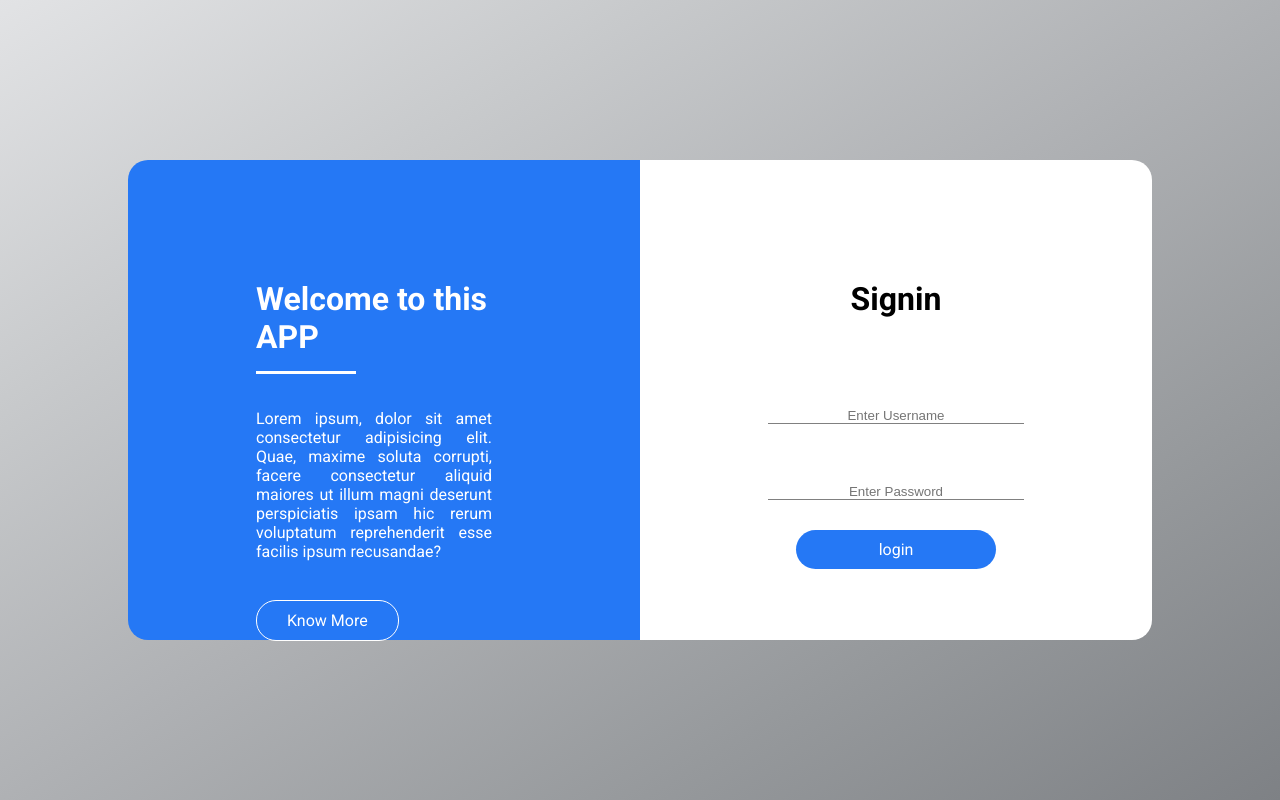
After one commit to nescalan/php-master, a PHP site: page /login.html in a window 1280 px wide. The commit adds this page. Run offline with PHP 8.4, Linux system fonts and the light colour scheme.

Commit message:
Loging page finished

```diff
--- a/jorge-php/css/style.css
+++ b/jorge-php/css/style.css
@@ -1 +1,132 @@
-/* No CSS *//*# sourceMappingURL=style.css.map */
+* {
+  -webkit-box-sizing: border-box;
+          box-sizing: border-box;
+  margin: 0;
+  padding: 0;
+}
+
+body {
+  width: 100%;
+  height: 100vh;
+  display: -webkit-box;
+  display: -ms-flexbox;
+  display: flex;
+  -webkit-box-pack: center;
+      -ms-flex-pack: center;
+          justify-content: center;
+  -webkit-box-align: center;
+      -ms-flex-align: center;
+          align-items: center;
+  font-family: "Roboto", sans-serif;
+  background-image: -webkit-gradient(linear, left top, right bottom, from(#e2e3e5), color-stop(#c8cacc), color-stop(#afb1b4), color-stop(#96999c), to(#7e8185));
+  background-image: linear-gradient(to right bottom, #e2e3e5, #c8cacc, #afb1b4, #96999c, #7e8185);
+}
+
+.wraper {
+  width: 80%;
+  height: 60vh;
+  display: -webkit-box;
+  display: -ms-flexbox;
+  display: flex;
+}
+
+.wraper .container-left {
+  width: 50%;
+  height: auto;
+  display: -webkit-box;
+  display: -ms-flexbox;
+  display: flex;
+  -webkit-box-pack: center;
+      -ms-flex-pack: center;
+          justify-content: center;
+  -webkit-box-align: center;
+      -ms-flex-align: center;
+          align-items: center;
+  border-top-left-radius: 20px;
+  border-bottom-left-radius: 20px;
+  background-color: #2578f5;
+}
+
+.wraper .container-left__info {
+  width: 50%;
+  height: 30vh;
+  color: #fff;
+}
+
+.wraper .container-left__info h2 {
+  width: 100px;
+  height: 3px;
+  margin: 15px 0;
+  background-color: #fff;
+}
+
+.wraper .container-left__info p {
+  height: auto;
+  padding: 20px 20px 20px 0;
+  text-align: justify;
+  margin-bottom: 30px;
+}
+
+.wraper .container-left__info a {
+  color: #fff;
+  border: 1px solid white;
+}
+
+.wraper .container-right {
+  width: 50%;
+  height: auto;
+  display: -webkit-box;
+  display: -ms-flexbox;
+  display: flex;
+  -webkit-box-pack: center;
+      -ms-flex-pack: center;
+          justify-content: center;
+  -webkit-box-align: center;
+      -ms-flex-align: center;
+          align-items: center;
+  border-top-right-radius: 20px;
+  border-bottom-right-radius: 20px;
+  background-color: #fff;
+}
+
+.wraper .container-right .container-left__singin {
+  width: 50%;
+  height: 30vh;
+  display: -webkit-box;
+  display: -ms-flexbox;
+  display: flex;
+  -webkit-box-orient: vertical;
+  -webkit-box-direction: normal;
+      -ms-flex-direction: column;
+          flex-direction: column;
+  text-align: center;
+}
+
+.wraper .container-right .container-left__singin h2 {
+  width: 100px;
+  height: 3px;
+  margin: 30px auto;
+  background-color: #2578f5;
+}
+
+.wraper .container-right .container-left__singin input {
+  height: 25px;
+  margin: 30px 0;
+  text-align: center;
+  border: none;
+  border-bottom: 1px solid grey;
+}
+
+.wraper .container-right .container-left__singin a {
+  width: 200px;
+  color: #fff;
+  background-color: #2578f5;
+}
+
+.btn {
+  margin: 0 auto;
+  padding: 10px 30px;
+  text-decoration: none;
+  border-radius: 20px;
+}
+/*# sourceMappingURL=style.css.map */
--- a/jorge-php/css/style.scss
+++ b/jorge-php/css/style.scss
@@ -0,0 +1,116 @@
+// Variables de Fuentes
+$font-family-primaria: "Roboto", sans-serif;
+$fuente-color-primario: #fff;
+
+//Variables de colores
+$color-primario: #2578f5;
+$color-secundario: #e2e3e5;
+$color-claro: #fff;
+
+// Declaración de Mixin
+@mixin color-invertido {
+  background-color: #111;
+  color: #eee;
+}
+
+* {
+  box-sizing: border-box;
+  margin: 0;
+  padding: 0;
+}
+body {
+  width: 100%;
+  height: 100vh;
+  display: flex;
+  justify-content: center;
+  align-items: center;
+  font-family: $font-family-primaria;
+  background-image: linear-gradient(
+    to right bottom,
+    #e2e3e5,
+    #c8cacc,
+    #afb1b4,
+    #96999c,
+    #7e8185
+  );
+  //   background-color: $color-secundario;
+}
+.wraper {
+  width: 80%;
+  height: 60vh;
+  display: flex;
+  & .container-left {
+    width: 50%;
+    height: auto;
+    display: flex;
+    justify-content: center;
+    align-items: center;
+    border-top-left-radius: 20px;
+    border-bottom-left-radius: 20px;
+    background-color: $color-primario;
+  }
+  & .container-left__info {
+    width: 50%;
+    height: 30vh;
+    color: $fuente-color-primario;
+    h2 {
+      width: 100px;
+      height: 3px;
+      margin: 15px 0;
+      background-color: #fff;
+    }
+    p {
+      height: auto;
+      padding: 20px 20px 20px 0;
+      text-align: justify;
+      margin-bottom: 30px;
+    }
+    a {
+      color: $color-claro;
+      border: 1px solid white;
+    }
+  }
+
+  & .container-right {
+    width: 50%;
+    height: auto;
+    display: flex;
+    justify-content: center;
+    align-items: center;
+    border-top-right-radius: 20px;
+    border-bottom-right-radius: 20px;
+    background-color: #fff;
+    & .container-left__singin {
+      width: 50%;
+      height: 30vh;
+      display: flex;
+      flex-direction: column;
+      text-align: center;
+      h2 {
+        width: 100px;
+        height: 3px;
+        margin: 30px auto;
+        background-color: $color-primario;
+      }
+      input {
+        height: 25px;
+        margin: 30px 0;
+        // color: $color-secundario;
+        text-align: center;
+        border: none;
+        border-bottom: 1px solid grey;
+      }
+      a {
+        width: 200px;
+        color: $color-claro;
+        background-color: $color-primario;
+      }
+    }
+  }
+}
+.btn {
+  margin: 0 auto;
+  padding: 10px 30px;
+  text-decoration: none;
+  border-radius: 20px;
+}
--- /dev/null
+++ b/jorge-php/login.html
@@ -0,0 +1,41 @@
+<!DOCTYPE html>
+<html lang="en">
+  <head>
+    <meta charset="UTF-8" />
+    <meta http-equiv="X-UA-Compatible" content="IE=edge" />
+    <meta name="viewport" content="width=device-width, initial-scale=1.0" />
+    <title>Login</title>
+    <link rel="preconnect" href="https://fonts.gstatic.com" />
+    <link
+      href="https://fonts.googleapis.com/css2?family=Roboto:wght@300;400;700&display=swap"
+      rel="stylesheet"
+    />
+    <link rel="stylesheet" href="./css/style.css" />
+  </head>
+  <body>
+    <div class="wraper">
+      <div class="container-left">
+        <div class="container-left__info">
+          <h1>Welcome to this APP</h1>
+          <h2></h2>
+          <p>
+            Lorem ipsum, dolor sit amet consectetur adipisicing elit. Quae,
+            maxime soluta corrupti, facere consectetur aliquid maiores ut illum
+            magni deserunt perspiciatis ipsam hic rerum voluptatum reprehenderit
+            esse facilis ipsum recusandae?
+          </p>
+          <a class="btn" href="/">Know More</a>
+        </div>
+      </div>
+      <div class="container-right">
+        <div class="container-left__singin">
+          <h1>Signin</h1>
+          <h2></h2>
+          <input type="text" placeholder="Enter Username" name="user-name" />
+          <input type="password" placeholder="Enter Password" name="password" />
+          <a class="btn" href="/">login</a>
+        </div>
+      </div>
+    </div>
+  </body>
+</html>
```
Also changed, not shown: jorge-php/login.php (deleted, +0 -26 lines), 1 other file.
